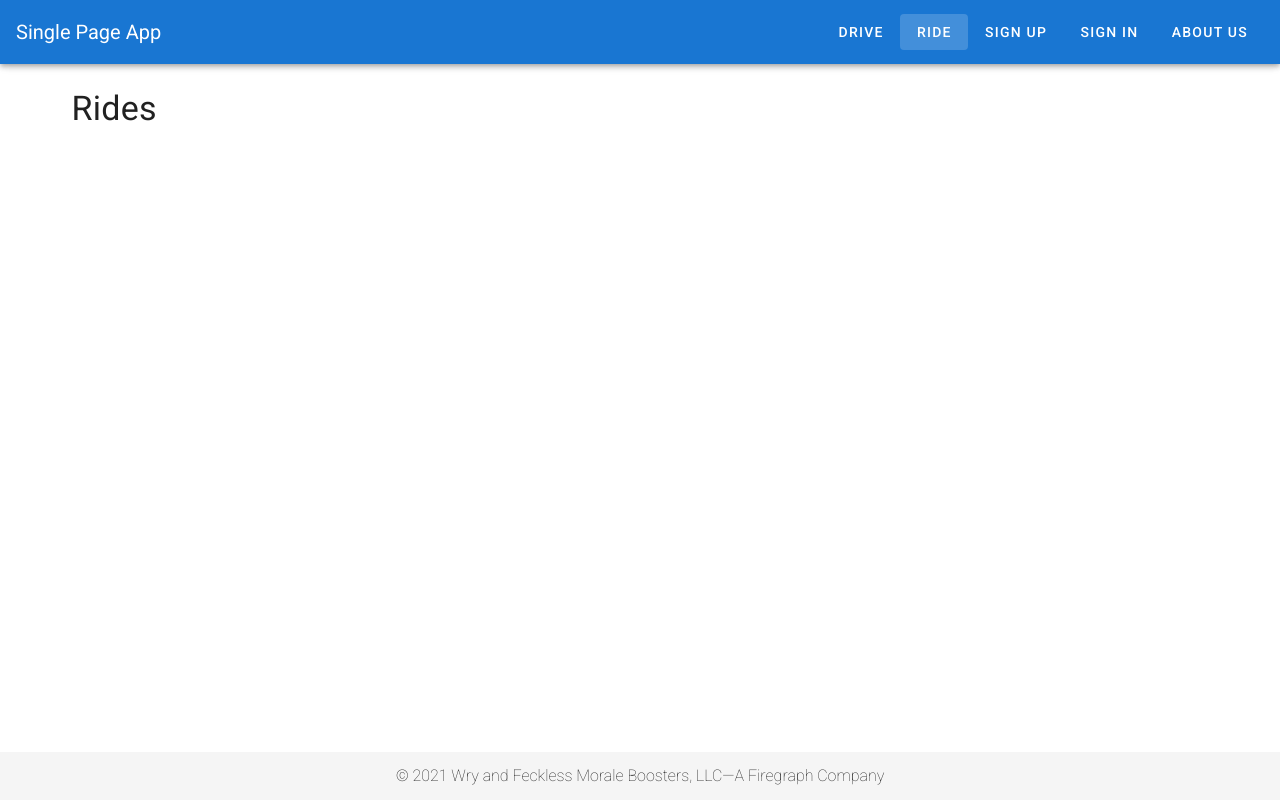
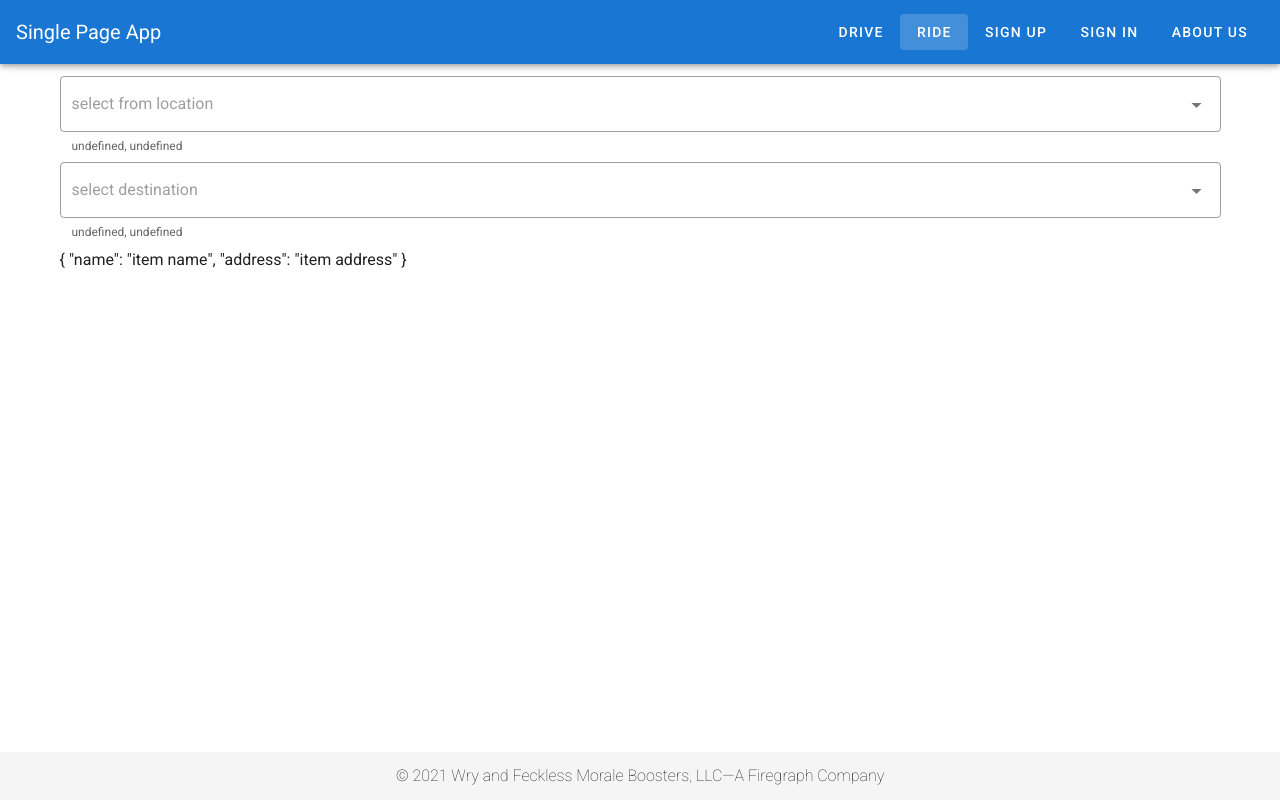
Before and after one commit to bwutee/RideShare, a Vue app: page /ride in a window 1280 px wide. Built offline with nearby package versions, Linux system fonts and the light colour scheme; no server answers.

Commit message:
edit rider.vue

```diff
--- a/src/pages/Ride.vue
+++ b/src/pages/Ride.vue
@@ -1,10 +1,33 @@
 <template>
-  <v-container>
-    <div>
-      <h4 class="display-1">Rides</h4>
-    </div>
-  </v-container>
+<div>
+<v-form>
+  <v-select
+  v-model="select"
+  :hint="`${select.value}, ${select.text}`"
+  placeholder="select from location"
+  :items="locations"
+  persistent-hint
+  outlined
+  >
+  </v-select>
+
+  <v-select
+  v-model="select"
+  :hint="`${select.value}, ${select.text}`"
+  placeholder="select destination"
+  :items="locations"
+  persistent-hint
+  outlined
+  >
+  </v-select>
+</v-form>
+
+<p>
+{{locations}}
+</p>
+</div>
 </template>
+
 
 <script>
 export default {
@@ -12,15 +35,16 @@ export default {
 
   data: function() {
     return {
-      locations: [{text: 'Select One', value: null}]
+      select:{name:'White House', address:'600 Pennsylvania Avenue NW'},
+      locations:{name: 'item name', address: 'item address'}
     };
   },
 
   mounted: function() {
     this.$axios.get("/locations").then(response => {
       this.locations = response.data.map(location => ({
-        value: location.name,
-        text: location.address
+        value: location.address,
+        text: location.name
       }));
     });
   },
@@ -31,7 +55,5 @@ export default {
 </script>
 
 <style>
-.currentAccount {
-  background: lightcoral;
-}
+
 </style>
```
